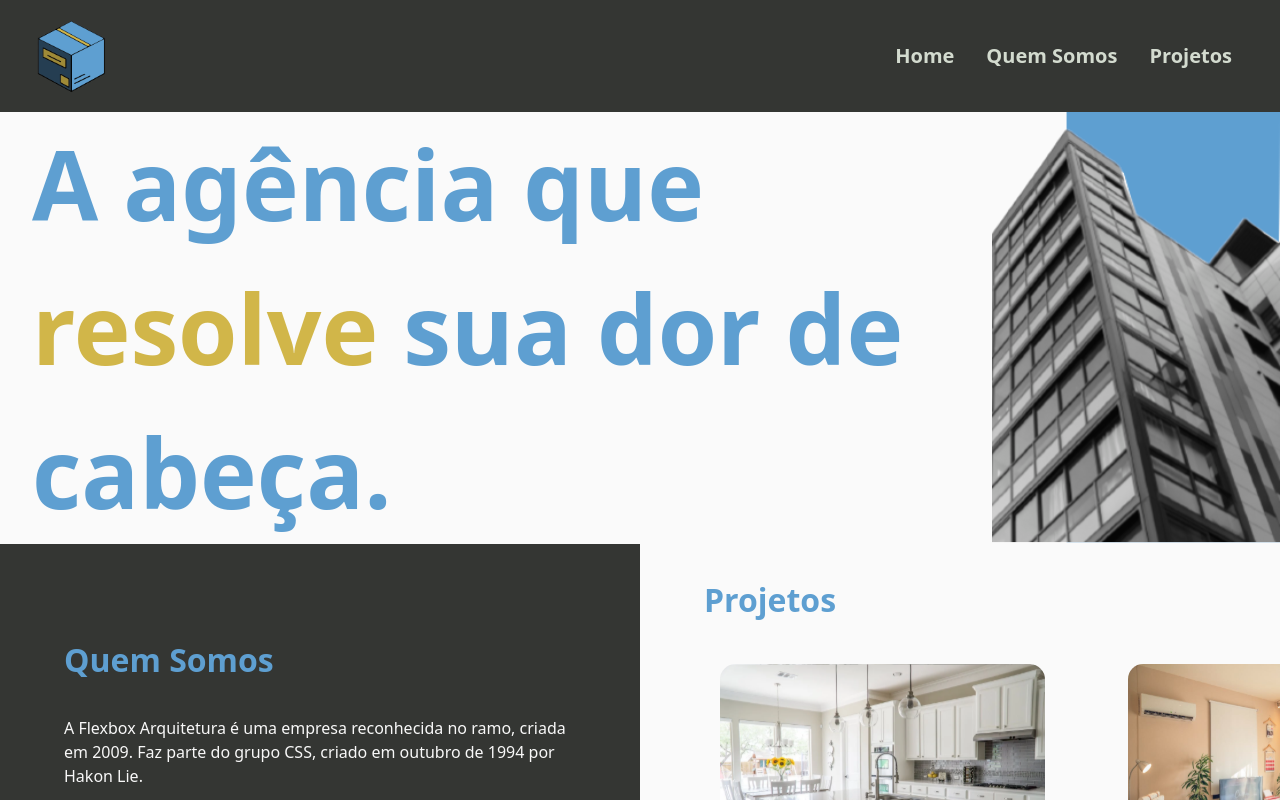
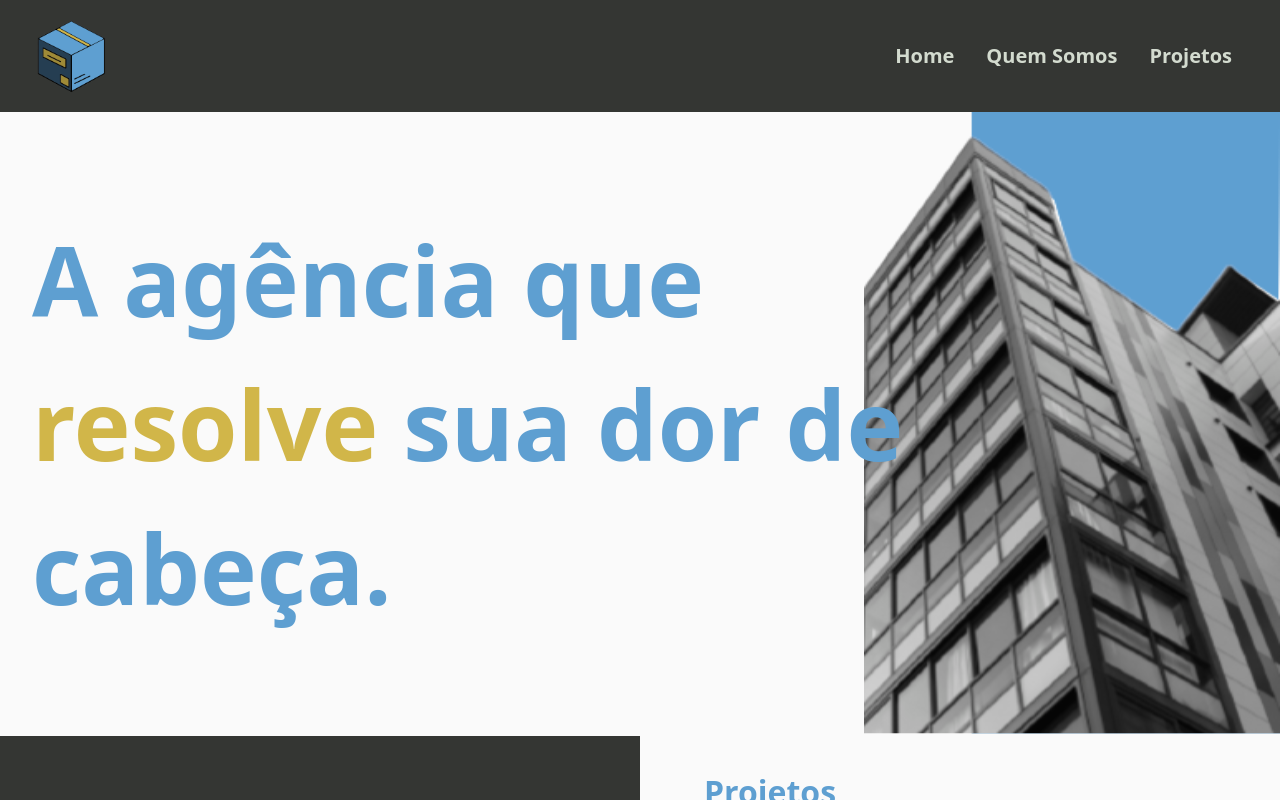
Before and after one commit to DanielCatania/flexbox-arquitetura, a Next.js app in the folder app/: page / in a window 1280 px wide. Shown: the top 800 px of the page. Built offline with nearby package versions, Linux system fonts and the light colour scheme.

Commit message:
style: adding vertical padding on banner

```diff
--- a/app/src/screens/HomeScreen/Banner/index.tsx
+++ b/app/src/screens/HomeScreen/Banner/index.tsx
@@ -3,10 +3,9 @@ import Text from "@/components/Text";
 export default function  Banner() {
   return (
     <section
-      className="bg-banner bg-no-repeat bg-contain bg-right-top h-1/3 md:h-5/6 md:px-8 px-4 flex items-center"
+      className="bg-banner bg-no-repeat bg-contain bg-right-top py-4 sm:py-16 md:py-24 md:px-8 px-4 flex items-center"
     >
       <Text size="ut" className="text-primary-100 w-4/5 md:w-3/4 lg:w-5/6">
-      {/*  */}
         A agência que <span className="text-secondary-100">resolve</span> sua dor de cabeça.
       </Text>
     </section>
```
